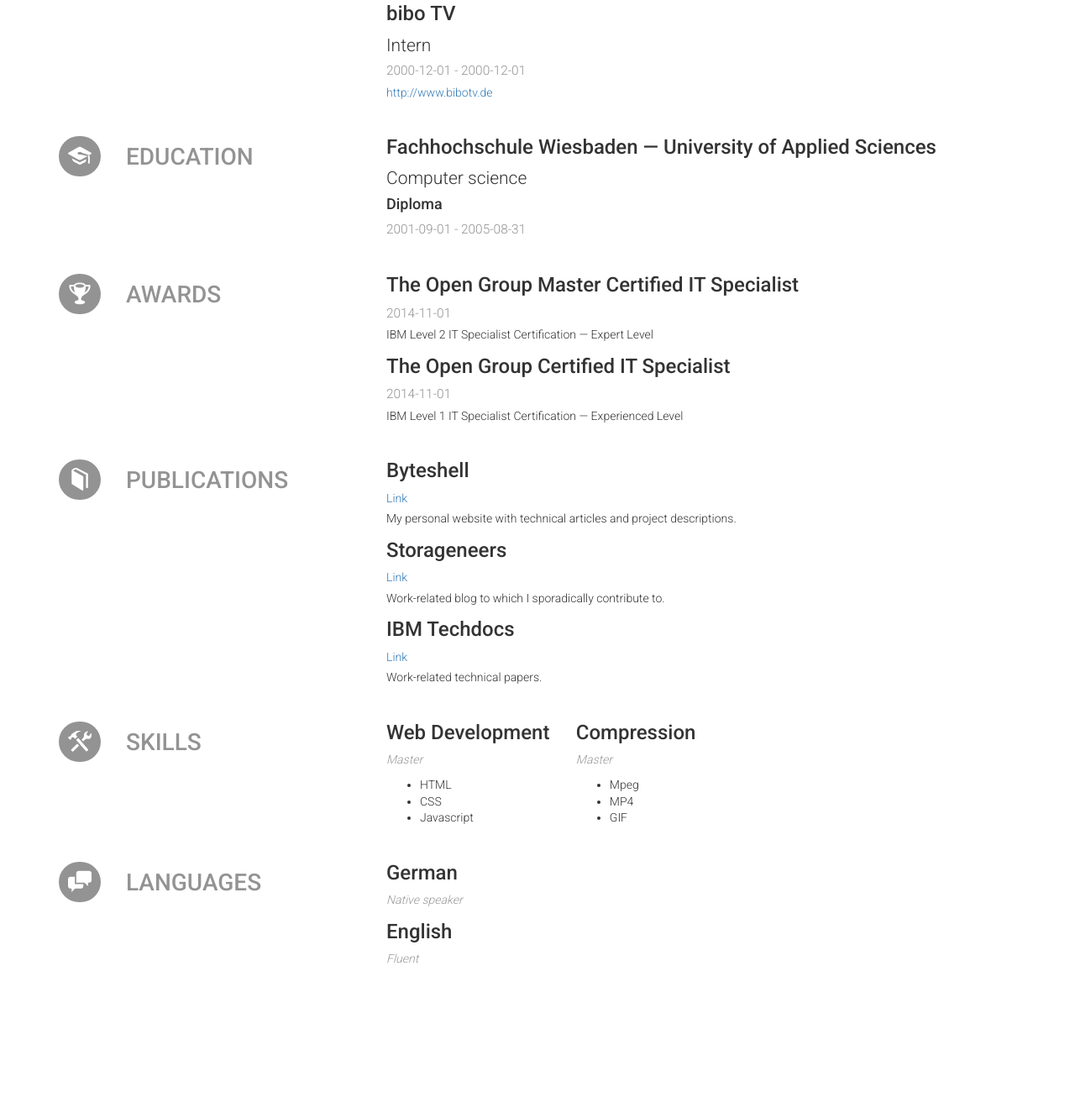
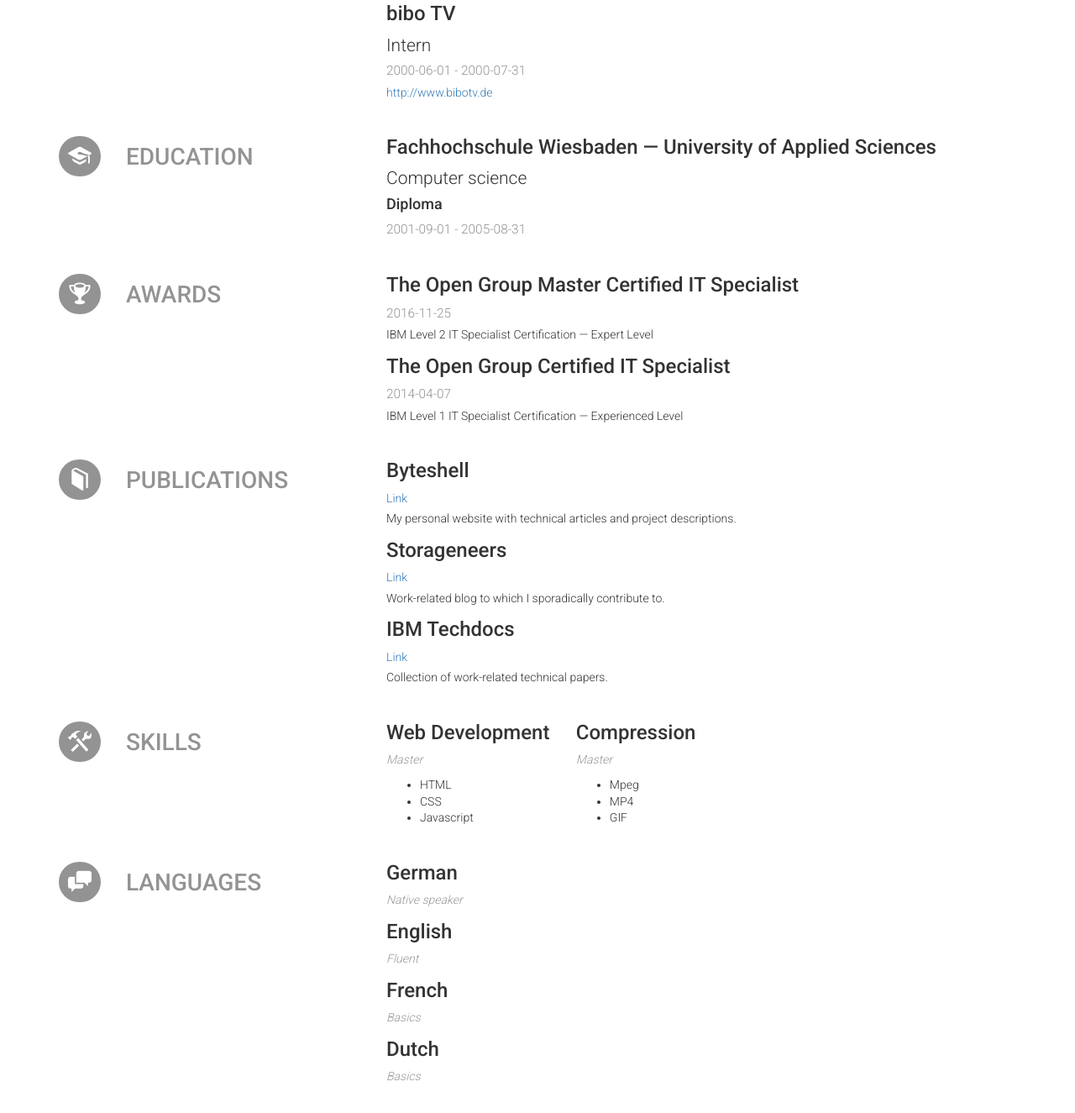
Before and after one commit to acch/resume, a website: page docs/index.html in a window 1280 px wide. Shown: the part 1285-2610 px from the top of the page at 84% size. Before the commit the page ends 2479 px from the top, so only its background shows below. Drawn offline with nearby package versions, Linux system fonts and the light colour scheme.

Commit message:
Correct dates and add secondary languages

```diff
--- a/docs/index.html
+++ b/docs/index.html
@@ -656,10 +656,10 @@
 				</div>
 				<div class="date">
 					<span class="startDate">
-						2000-12-01
+						2000-06-01
 					</span>
 					<span class="endDate">
-						- 2000-12-01
+						- 2000-07-31
 					</span>
 				</div>
 				<div class="website">
@@ -717,7 +717,7 @@
 			<div class="item">
 				<h3 class="title">The Open Group Master Certified IT Specialist</h3>
 				<div class="date">
-					2014-11-01
+					2016-11-25
 				</div>
 				<div class="summary">
 					<p>IBM Level 2 IT Specialist Certification — Expert Level</p>
@@ -726,7 +726,7 @@
 			<div class="item">
 				<h3 class="title">The Open Group Certified IT Specialist</h3>
 				<div class="date">
-					2014-11-01
+					2014-04-07
 				</div>
 				<div class="summary">
 					<p>IBM Level 1 IT Specialist Certification — Experienced Level</p>
@@ -777,7 +777,7 @@
 					<a href="http://www.ibm.com/support/techdocs/atsmastr.nsf/WebDocs/?Search&amp;Query=(Achim Christ)">Link</a>
 				</div>
 				<div class="summary">
-					<p>Work-related technical papers.</p>
+					<p>Collection of work-related technical papers.</p>
 				</div>
 			</div>
 		</div>
@@ -844,6 +844,18 @@
 					<em>Fluent</em>
 				</div>
 			</div>
+			<div class="item">
+				<h3 class="language">French</h3>
+				<div class="fluency">
+					<em>Basics</em>
+				</div>
+			</div>
+			<div class="item">
+				<h3 class="language">Dutch</h3>
+				<div class="fluency">
+					<em>Basics</em>
+				</div>
+			</div>
 		</div>
 	</section>
 
```
Also changed, not shown: resume.json (+13 -5 lines).
